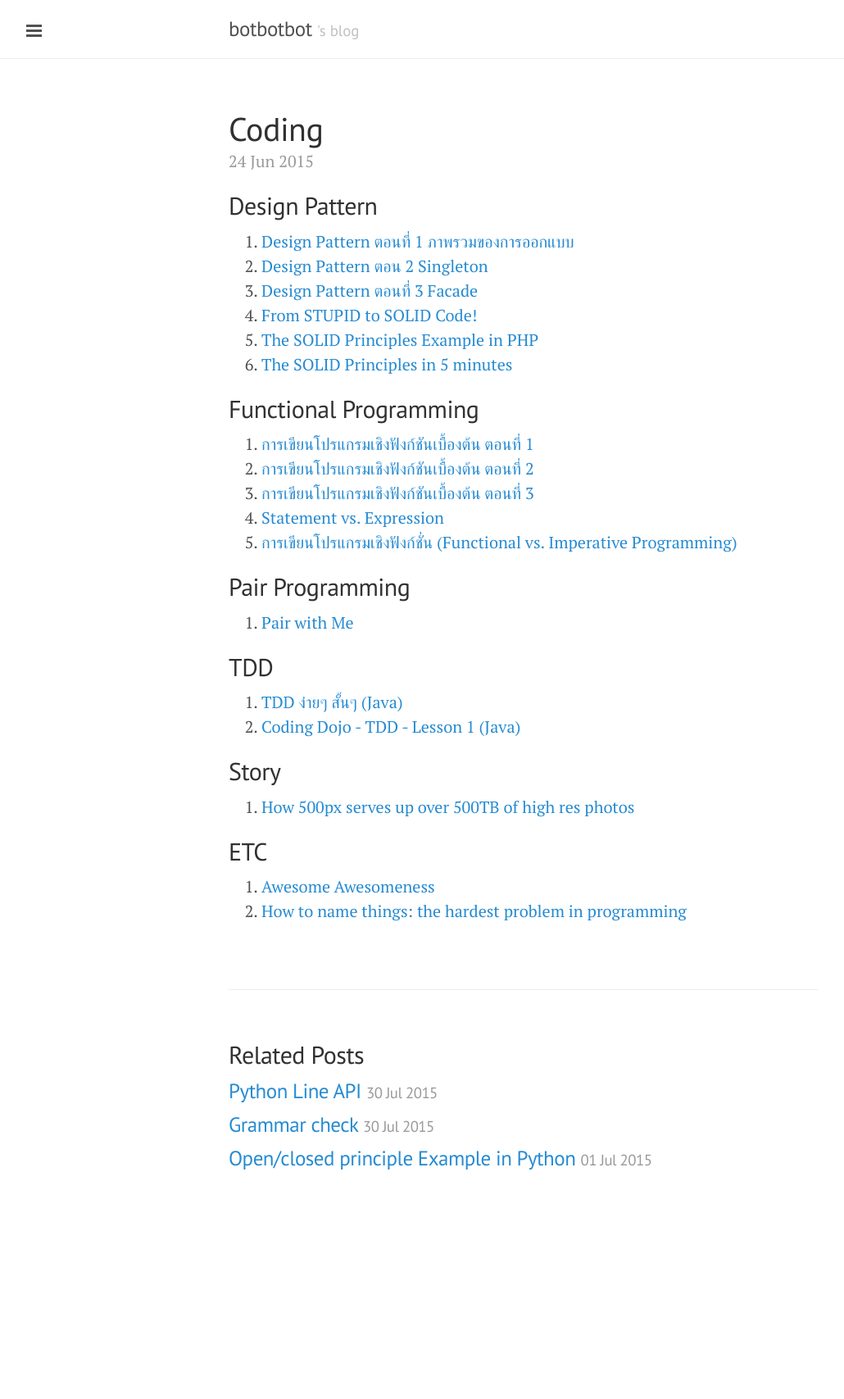
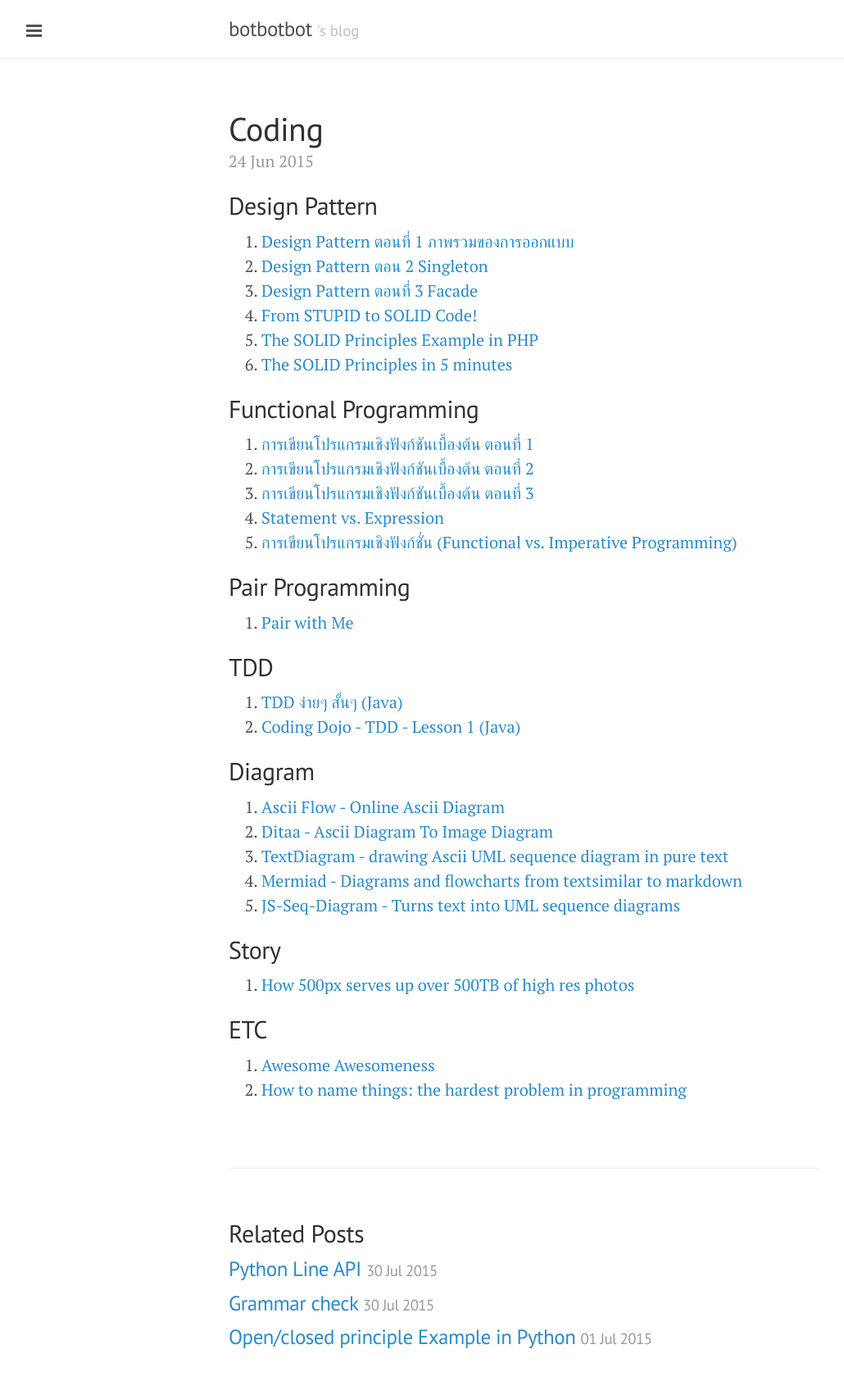
Before and after one commit to ibotdotout/ibotdotout.github.io, a Jekyll site: the page built from _posts/2015-06-24-coding.md, in a window 1280 px wide. Shown: the whole page at 82% size, without its empty margins (1-1031 px from the left). Built offline with Jekyll 4.4.1, drawn with Linux system fonts in a browser that asks for light colours; Markdown is read by kramdown in place of the engine named in the settings; before the commit the page ends 1490 px from its top, so only the background shows below that.

Commit message:
add diagram

```diff
--- a/_posts/2015-06-24-coding.md
+++ b/_posts/2015-06-24-coding.md
@@ -29,6 +29,13 @@ permalink: coding
 1. [TDD ง่ายๆ สั้นๆ (Java)](https://www.youtube.com/watch?v=9OQeO64x-2k)
 2. [Coding Dojo - TDD - Lesson 1 (Java)](https://www.youtube.com/watch?v=4UM73byPFlA)
 
+## Diagram
+1. [Ascii Flow - Online Ascii Diagram](http://asciiflow.com)
+2. [Ditaa - Ascii Diagram To Image Diagram](http://ditaa.sourceforge.net)
+3. [TextDiagram - drawing Ascii UML sequence diagram in pure text](http://weidagang.github.io/text-diagram/)
+4. [Mermiad - Diagrams and flowcharts from textsimilar to markdown](http://knsv.github.io/mermaid/index.html)
+5. [JS-Seq-Diagram - Turns text into UML sequence diagrams](https://bramp.github.io/js-sequence-diagrams/)
+
 ## Story
 1. [How 500px serves up over 500TB of high res photos](http://stackshare.io/500px/how-500px-serves-up-over-500tb-of-high-res-photos)
 
```
